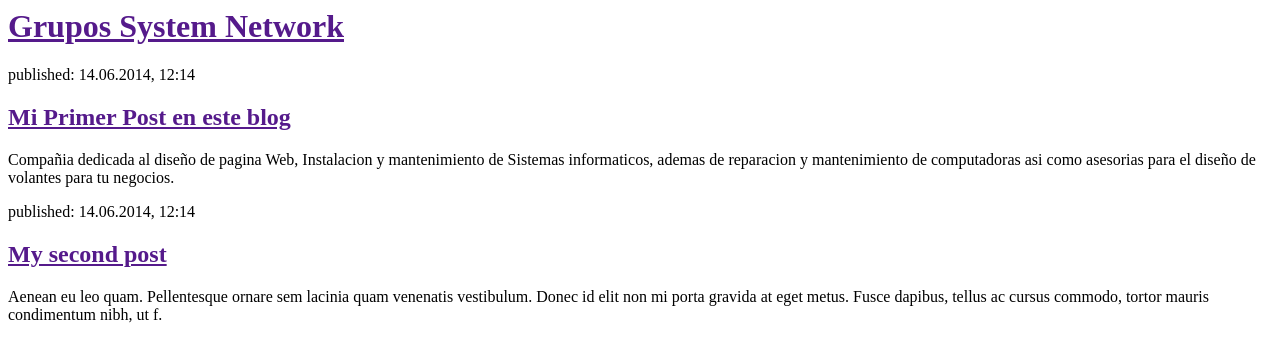
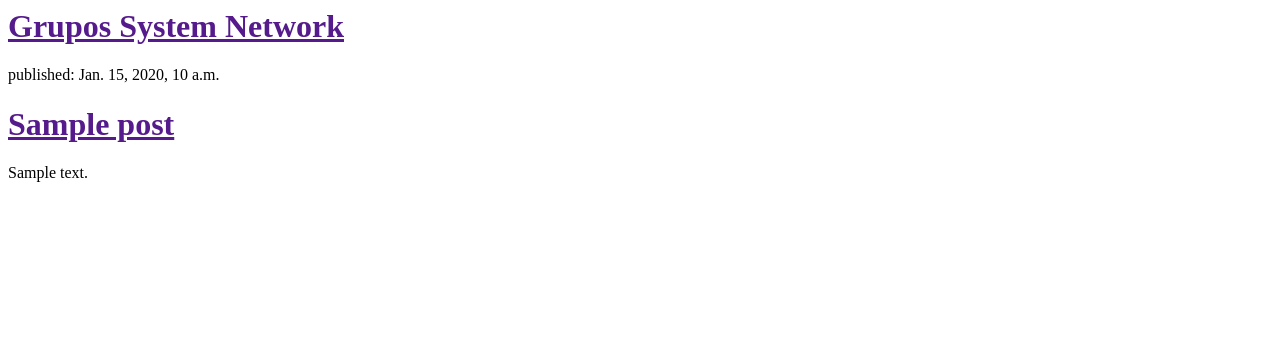
Before and after one commit to silvioperez78/Mi_Primer_Blog, a Django app: template blog/templates/blog/post_list.html in a window 1280 px wide. Shown: the top 362 px of the page. Run offline with Django 3.2, Linux system fonts and the light colour scheme; the template is opened without the code that fills it: values that come from a table or form of the project are taken from there, others are empty; tables that the repository leaves empty hold one stand-in row (values such as "Sample post").

Commit message:
Modified templates to display posts from database.

```diff
--- a/blog/models.py
+++ b/blog/models.py
@@ -4,6 +4,7 @@ from django. utils import timezone
 class Post(models.Model):
     author = models.ForeignKey('auth.User')
     title =  models.TextField()
+    text = models.TextField()
     created_date = models.DateTimeField(
     default=timezone.now)
     published_date = models.DateTimeField(
--- a/blog/templates/blog/post_list.html
+++ b/blog/templates/blog/post_list.html
@@ -6,17 +6,15 @@
             <div>
                 <h1><a href="">Grupos System Network</a></h1>
             </div>
+          {% for post in posts %}
 
             <div>
-                <p>published: 14.06.2014, 12:14</p>
-                <h2><a href="">Mi Primer Post en este blog</a></h2>
-                <p>Compañia dedicada al diseño de pagina Web, Instalacion y mantenimiento de Sistemas informaticos, ademas de reparacion y mantenimiento de computadoras asi como asesorias para el diseño de volantes para tu negocios.</p>
+              <p>published: {{ post.published_date }}</p>
+          <h1><a href="">{{ post.title }}</a></h1>
+          <p>{{ post.text|linebreaks }}</p>
             </div>
 
-            <div>
-                <p>published: 14.06.2014, 12:14</p>
-                <h2><a href="">My second post</a></h2>
-                <p>Aenean eu leo quam. Pellentesque ornare sem lacinia quam venenatis vestibulum. Donec id elit non mi porta gravida at eget metus. Fusce dapibus, tellus ac cursus commodo, tortor mauris condimentum nibh, ut f.</p>
-            </div>
+          {% endfor %}
+
         </body>
     </html>
--- a/blog/views.py
+++ b/blog/views.py
@@ -1,6 +1,8 @@
 from django.shortcuts import render
-
+from django.utils import timezone
+from .models import Post
 # Create your views here.
 
 def post_list(request):
-        return render(request, 'blog/post_list.html', {})
+        posts = Post.objects.filter(published_date__lte=timezone.now()).order_by('published_date')
+        return render(request, 'blog/post_list.html', {'posts':posts})
```
Also changed, not shown: blog/migrations/0002_post_text.py (added).
